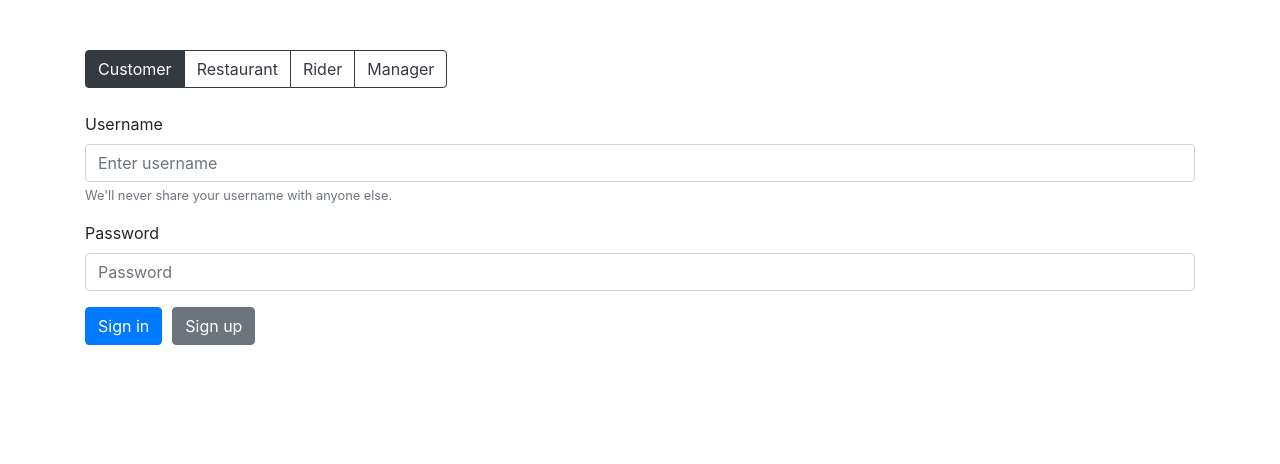
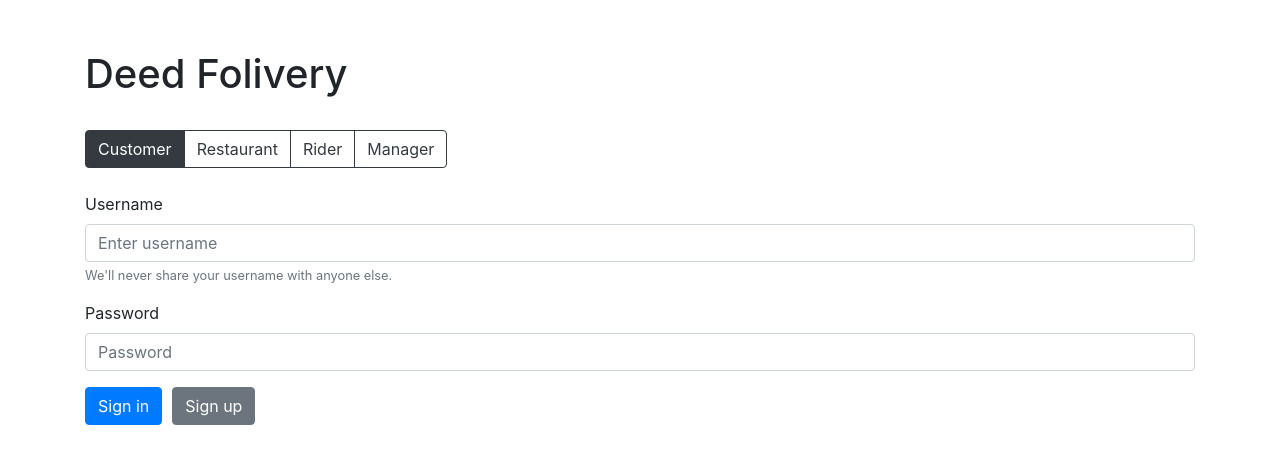
Before and after one commit to helloImHai/deedfolivery, a React (Vite) app in the folder client/: page / in a window 1280 px wide. Shown: the top 464 px of the page. Built offline with nearby package versions, Linux system fonts and the light colour scheme; no server answers.

Commit message:
Change name

```diff
--- a/client/src/components/LoginView.js
+++ b/client/src/components/LoginView.js
@@ -64,6 +64,8 @@ export class LoginView extends Component {
   render() {
     return (
       <Container className="container-sm" style={{ marginTop: "50px" }}>
+        <h1>Deed Folivery</h1>
+        <br />
         <ToggleButtonGroup
           type="radio"
           name="options"
```
